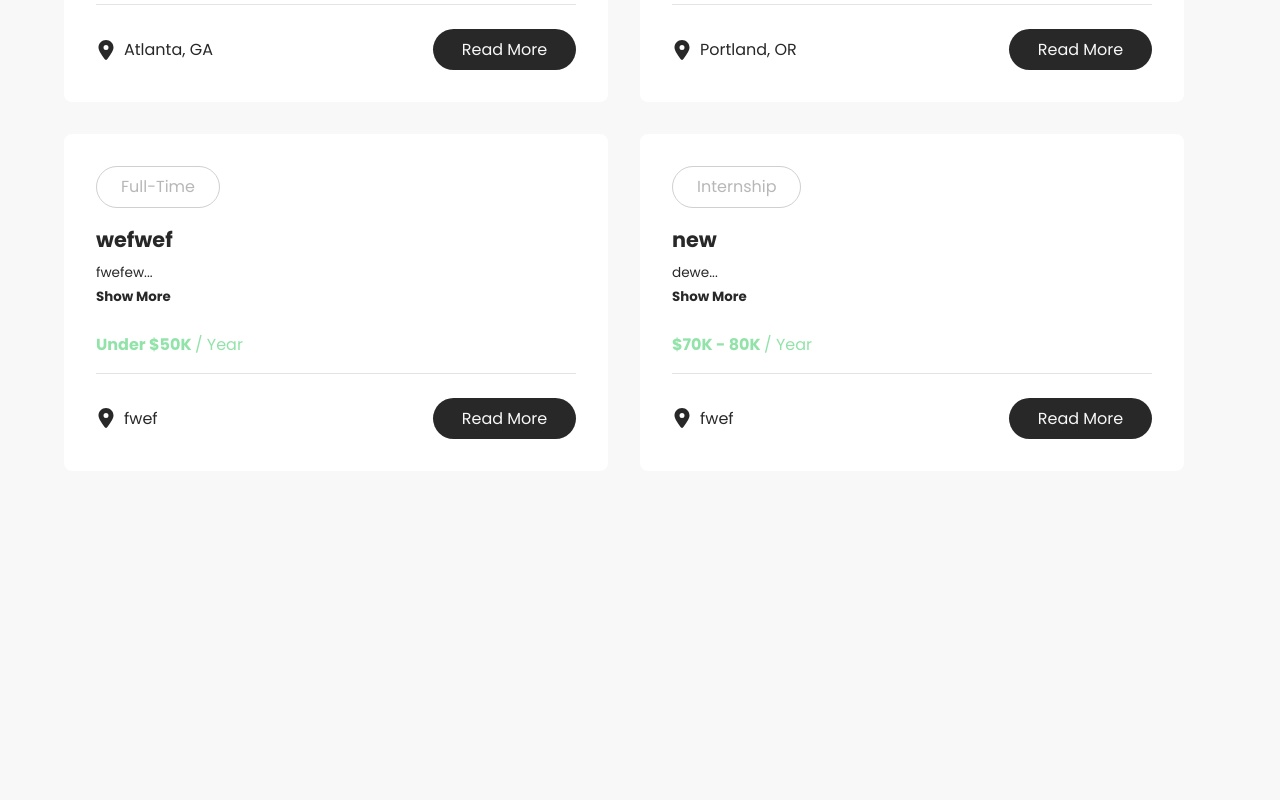
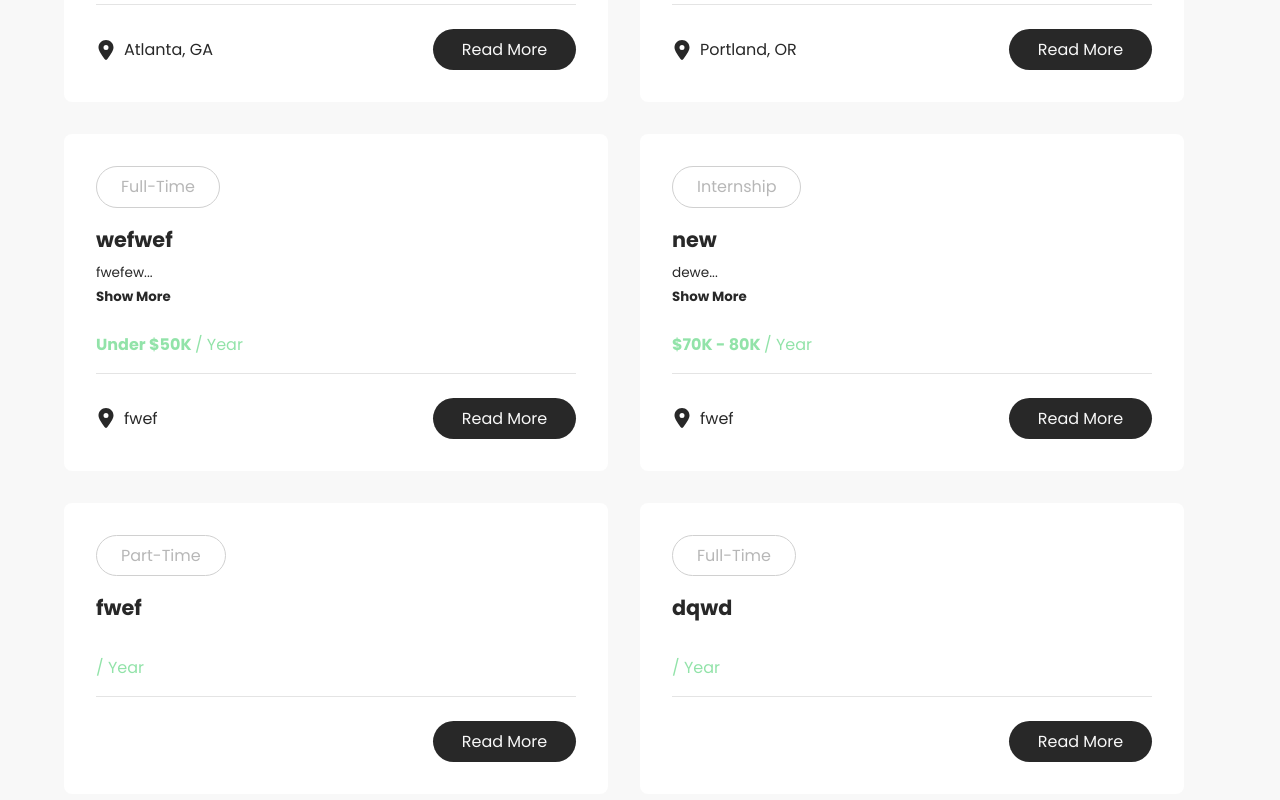
Before and after one commit to RiccardoImperiale/react-jobbin, a React (Vite) app: page /jobs in a window 1280 px wide. Shown: the part 1328-2128 px from the top of the page. Before the commit the page ends 1895 px from the top, so only its background shows below. Built offline with nearby package versions, Linux system fonts and the light colour scheme; data requests are answered from the project's data file.

Commit message:
add required fields

```diff
--- a/src/assets/css/job_page.css
+++ b/src/assets/css/job_page.css
@@ -126,13 +126,12 @@
             }
 
             .contact {
-                /* border-top: 1px solid var(--jo-secondary-dark); */
                 border-top: 1px solid rgb(0, 0, 0);
                 margin-top: 2rem;
                 padding-top: 2rem;
 
-                div:first-child {
-                    margin-bottom: .5rem;
+                div:last-child {
+                    margin-top: .5rem;
                 }
 
                 div {
--- a/src/components/JobCard.jsx
+++ b/src/components/JobCard.jsx
@@ -16,17 +16,22 @@ export default function JobCard({ job }) {
                     <span>{job.type}</span>
                 </div>
                 <h3 className="job_title">{job.title}</h3>
-                <p className="description">{description}</p>
-                <small onClick={() => setShowMore(!showMore)} className="show_more">
-                    {showMore ? 'Show Less' : 'Show More'}
-                </small>
+                {job.description && <>
+                    <p className="description">{description}</p>
+                    <small onClick={() => setShowMore(!showMore)} className="show_more">
+                        {showMore ? 'Show Less' : 'Show More'}
+                    </small>
+                </>}
             </div>
 
             <div className="bottom_card">
                 <div className="salary">{job.salary} <span>/ Year</span></div>
                 <div className="wrapper">
-                    <div className="location"><FaLocationDot className='icon' />
-                        <span>{job.location}</span>
+                    <div className="location">
+                        {job.location && <>
+                            <FaLocationDot className='icon' />
+                            <span>{job.location}</span>
+                        </>}
                     </div>
                     <Link className='btn_dark' to={`/jobs/${job.id}`}>Read More</Link>
                 </div>
--- a/src/jobs.json
+++ b/src/jobs.json
@@ -111,6 +111,34 @@
         "contactEmail": "ffwe@fwe.it",
         "contactPhone": "3489628649"
       }
+    },
+    {
+      "id": "d536",
+      "title": "fwef",
+      "type": "Part-Time",
+      "description": "",
+      "salary": "",
+      "location": "",
+      "company": {
+        "name": "fwe",
+        "description": "",
+        "contactEmail": "ffwe@fwe.it",
+        "contactPhone": ""
+      }
+    },
+    {
+      "id": "55dc",
+      "title": "dqwd",
+      "type": "Full-Time",
+      "description": "",
+      "salary": "",
+      "location": "",
+      "company": {
+        "name": "dqwd",
+        "description": "",
+        "contactEmail": "ffwe@fwe.it",
+        "contactPhone": ""
+      }
     }
   ]
 }
--- a/src/pages/JobPage.jsx
+++ b/src/pages/JobPage.jsx
@@ -5,9 +5,7 @@ import { IoIosArrowBack } from "react-icons/io";
 import { MdOutlineAlternateEmail } from "react-icons/md";
 import { LuPhoneCall } from "react-icons/lu";
 
-
 import { Link } from 'react-router-dom';
-
 import { useLoaderData } from "react-router-dom";
 // import { useEffect, useState } from "react"
 // import Spinner from '../components/Spinner';
@@ -33,9 +31,11 @@ function JobPage() {
                         </span>
                     </div>
                     <h3 className="job_title">{job.title}</h3>
-                    <div className="wrapper location"><FaLocationDot className='icon' />
-                        <span>{job.location}</span>
-                    </div>
+                    {job.location && <>
+                        <div className="wrapper location"><FaLocationDot className='icon' />
+                            <span>{job.location}</span>
+                        </div>
+                    </>}
                     <p className="description">{job.description}</p>
                 </div>
 
@@ -53,7 +53,7 @@ function JobPage() {
                     <p>{job.company.description}</p>
                     <div className="contact">
                         <div><MdOutlineAlternateEmail className='icon' /> {job.company.contactEmail}</div>
-                        <div><LuPhoneCall className='icon' /> {job.company.contactPhone}</div>
+                        {job.company.contactPhone && <div><LuPhoneCall className='icon' /> {job.company.contactPhone}</div>}
                     </div>
                 </div>
                 <div className="bottom">
--- a/src/pages/PostJobPage.jsx
+++ b/src/pages/PostJobPage.jsx
@@ -33,11 +33,12 @@ export default function PostJobPage() {
         }
 
         postJob(newJob);
+        console.log(newJob);
         return navigate('/jobs')
     }
 
     async function postJob(newJob) {
-        const res = await fetch('http://localhost:8000/jobs', {
+        await fetch('http://localhost:8000/jobs', {
             method: 'post',
             headers: {
                 'Content-Type': 'application/json'
@@ -57,7 +58,7 @@ export default function PostJobPage() {
 
                     {/* JOB TITLE */}
                     <div className="input_group">
-                        <label htmlFor="title">Title</label>
+                        <label htmlFor="title">Title*</label>
                         <input type="text" name="title" id="title" placeholder="Job Title"
                             required
                             value={title}
@@ -67,7 +68,7 @@ export default function PostJobPage() {
 
                     {/* JOB TYPE  */}
                     <div className="input_group">
-                        <label htmlFor="type">Type</label>
+                        <label htmlFor="type">Type*</label>
                         <select name="type" id="type"
                             required
                             value={type}
@@ -84,7 +85,6 @@ export default function PostJobPage() {
                     <div className="input_group">
                         <label htmlFor='description'>Description</label>
                         <textarea id='description' name='description' rows='4' placeholder='Add any job duties, expectations, requirements, etc'
-                            required
                             value={description}
                             onChange={(e) => setDescription(e.target.value)}
                         ></textarea>
@@ -93,9 +93,8 @@ export default function PostJobPage() {
                     <div className="input_wrapper">
                         {/* SALARY */}
                         <div className='input_group'>
-                            <label htmlFor='salary'>Salary</label>
+                            <label htmlFor='salary'>Salary*</label>
                             <select id='salary' name='salary'
-                                required
                                 value={salary}
                                 onChange={(e) => setSalary(e.target.value)}
                             >
@@ -117,7 +116,6 @@ export default function PostJobPage() {
                         <div className='input_group'>
                             <label htmlFor="location">Location</label>
                             <input type='text' id='location' name='location' placeholder='Company Location'
-                                required
                                 value={location}
                                 onChange={(e) => setLocation(e.target.value)}
                             />
@@ -128,7 +126,7 @@ export default function PostJobPage() {
 
                     {/* COMPANY NAME */}
                     <div className='input_group'>
-                        <label htmlFor='company'>Company Name</label>
+                        <label htmlFor='company'>Company Name*</label>
                         <input type='text' id='company' name='company' placeholder='Company Name'
                             required
                             value={companyName}
@@ -142,7 +140,6 @@ export default function PostJobPage() {
                             Company Description
                         </label>
                         <textarea id='company_description' name='company_description' rows='4' placeholder='What does your company do?'
-                            required
                             value={companyDescription}
                             onChange={(e) => setCompanyDescription(e.target.value)}
                         ></textarea>
@@ -151,7 +148,7 @@ export default function PostJobPage() {
                     <div className="input_wrapper">
                         {/* COMPANY EMAIL */}
                         <div className='input_group'>
-                            <label htmlFor='contact_email'>Contact Email</label>
+                            <label htmlFor='contact_email'>Contact Email*</label>
                             <input type='email' id='contact_email' name='contact_email' placeholder='Email address for applicants'
                                 required
                                 value={contactEmail}
@@ -163,7 +160,6 @@ export default function PostJobPage() {
                         <div className='input_group'>
                             <label htmlFor='contact_phone'>Contact Phone</label>
                             <input type='tel' id='contact_phone' name='contact_phone' placeholder='Optional phone for applicants'
-                                required
                                 value={contactPhone}
                                 onChange={(e) => setContactPhone(e.target.value)}
                             />
```
